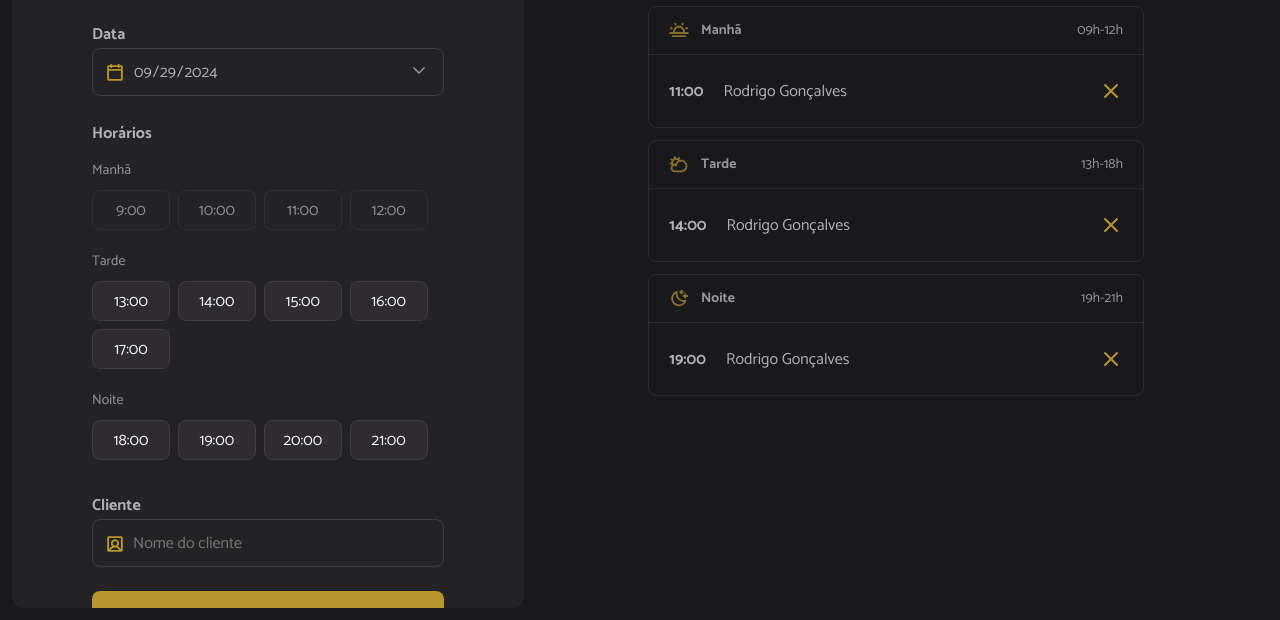
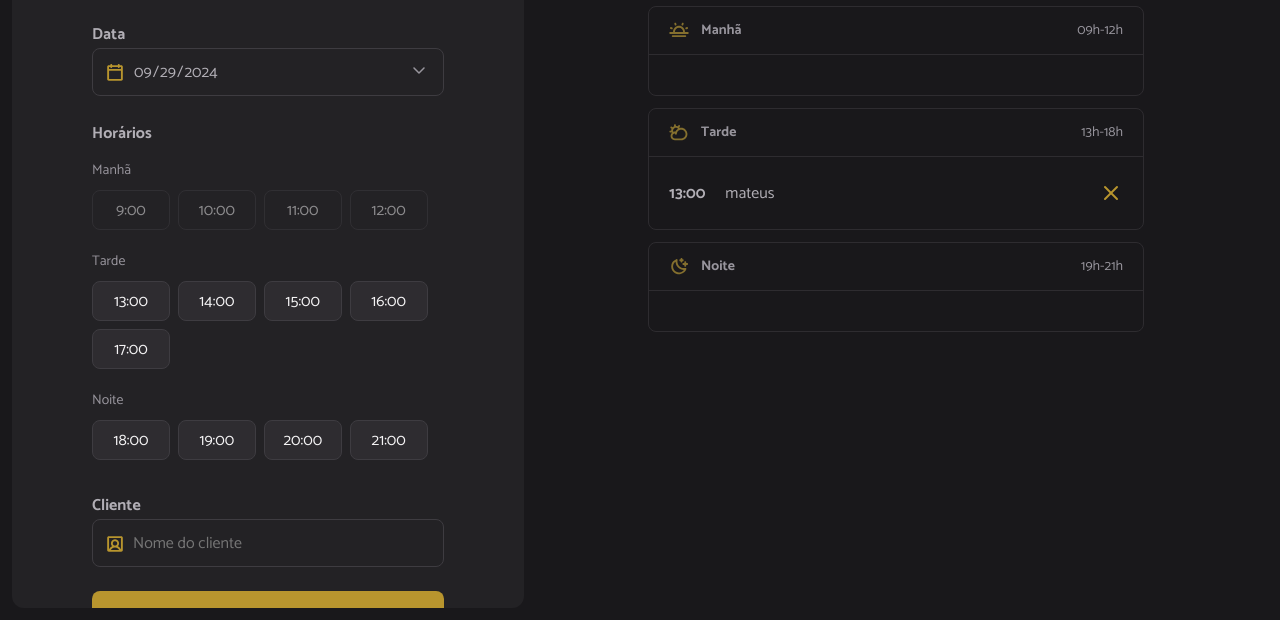
Before and after one commit to macedocmateus/hairday, a website built with webpack: page index.html in a window 1280 px wide. Shown: the part 180-800 px from the top of the page. Built offline with nearby package versions, Linux system fonts and the light colour scheme; data requests are answered from the project's data file.

Commit message:
add show schedules

```diff
--- a/server.json
+++ b/server.json
@@ -1,9 +1,9 @@
 {
   "schedules": [
     {
-      "id": 1727465622219,
-      "name": "mateus de castro macedo",
-      "when": "2024-09-27T20:00:00.000Z"
+      "id": 1727613554840,
+      "name": "mateus",
+      "when": "2024-09-29T13:00:00.000Z"
     }
   ]
 }
--- a/src/modules/schedules/load.js
+++ b/src/modules/schedules/load.js
@@ -1,4 +1,5 @@
 import {scheduleFetchByDay} from '../../services/schedule-fetch-by-day.js'
+import { schedulesShow } from './show.js'
 import { hoursLoad } from '../form/hours-load.js'
 
 // Seleciona o input de data
@@ -12,6 +13,9 @@ export async function schedulesDay() {
     const dailySchedules = await scheduleFetchByDay({date})
     console.log(dailySchedules);
 
+    //Exibe os agendamentos
+    schedulesShow({dailySchedules})
+
     // Renderiza as horas disponíveis
     hoursLoad({date})
 }
--- /dev/null
+++ b/src/modules/schedules/show.js
@@ -0,0 +1,52 @@
+import dayjs from "dayjs";
+
+// Seleciona as sessões manhã, tarde e noite
+const periodMorning = document.getElementById("period-morning");
+const periodAfternoon = document.getElementById("period-afternoon");
+const periodNight = document.getElementById("period-night");
+
+export function schedulesShow({dailySchedules}) {
+    try {
+        // Limpa as listas de agendamentos
+        periodMorning.innerHTML = "";
+        periodAfternoon.innerHTML = "";
+        periodNight.innerHTML = "";
+
+        // Renderiza os agendamentos por período
+        dailySchedules.forEach(schedule => {
+            const item = document.createElement("li");
+            const time = document.createElement("strong");
+            const name = document.createElement("span");
+
+            // Adiciona o id do agendamento
+            item.setAttribute("data-id", schedule.id);
+
+            time.textContent = dayjs(schedule.when).format('HH:mm')
+            name.textContent = schedule.name
+
+            // Criar ícone de apagar o agendamento
+            const cancelIcon = document.createElement("img");
+            cancelIcon.classList.add("cancel-icon");
+            cancelIcon.setAttribute("src", "./src/assets/cancel.svg");
+            cancelIcon.setAttribute("alt", "Cancelar");
+
+            // Adicionar o tempo, nome e ícone no item
+            item.append(time,name,cancelIcon)
+
+            // Obtém somente a hora
+            const hour = dayjs(schedule.when).hour()
+
+        // Renderiza o agendamento na sessão(manhã, tarde ou noite)
+            if (hour < 12) {
+                periodMorning.append(item);
+            } else if (hour > 12 && hour <= 18) {
+                periodAfternoon.append(item);
+            } else {
+                periodNight.append(item);
+            }
+        })
+    } catch (error) {
+        alert('Não foi possível exibir os agendamentos')
+        console.log(error);
+    }
+}
```
Also changed, not shown: index.html (+6 -6 lines).
